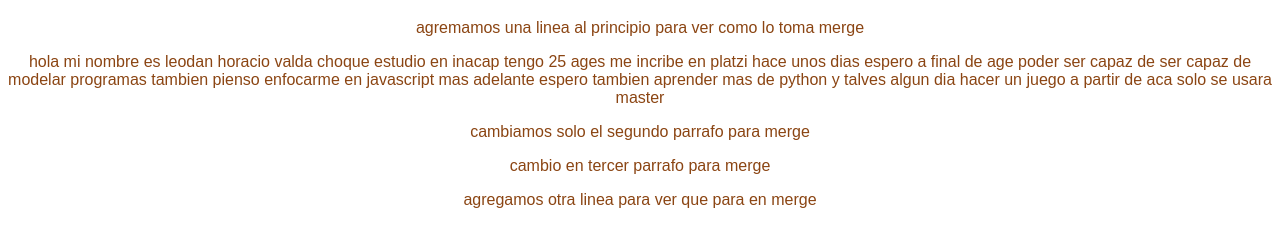
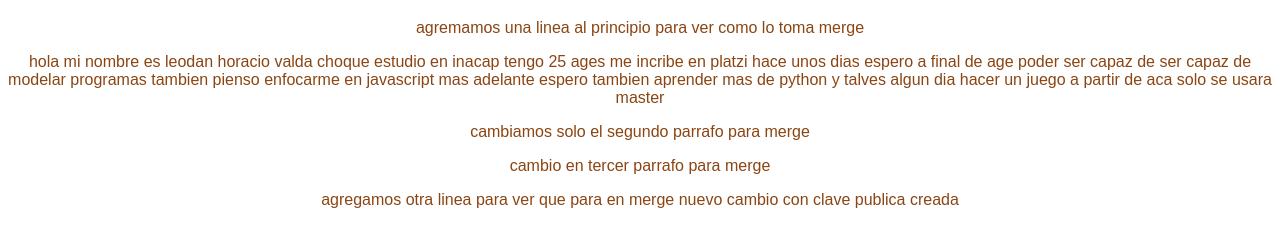
Before and after one commit to lenzx/repositorio-prueba, a plain HTML site: page practicaGit/index.html in a window 1280 px wide. Shown: the part 61-308 px from the top of the page. Drawn offline with Linux system fonts and the light colour scheme.

Commit message:
nueva ver

```diff
--- a/practicaGit/index.html
+++ b/practicaGit/index.html
@@ -22,7 +22,9 @@
 
 <p>cambiamos solo el segundo parrafo para merge</p>
 <p>cambio en tercer parrafo para merge</p>
-<p>agregamos otra linea para ver que para en merge</p>
+<p>agregamos otra linea para ver que para en merge
+    nuevo cambio con clave publica creada
+</p>
 
 
 </body>
```
